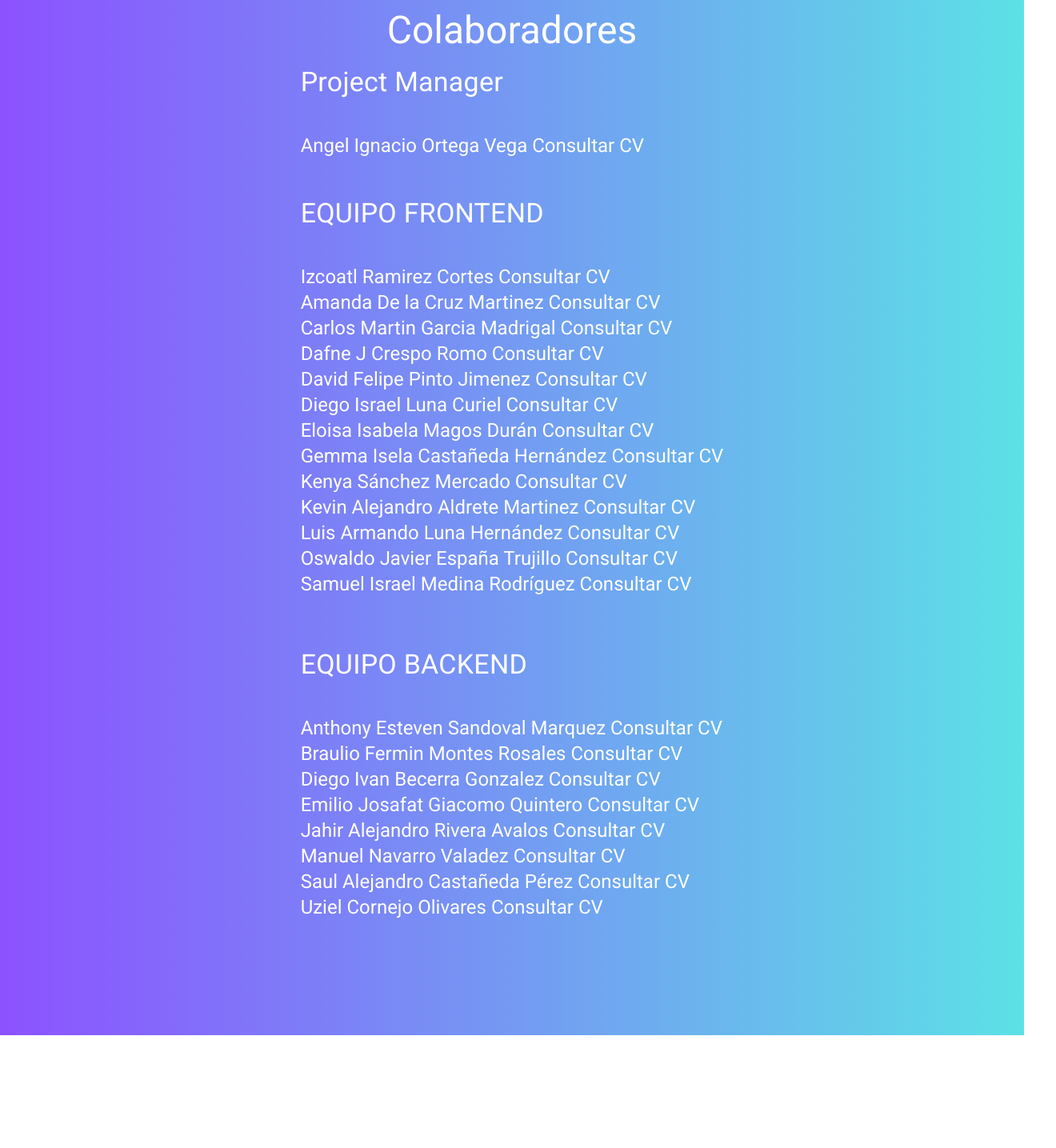
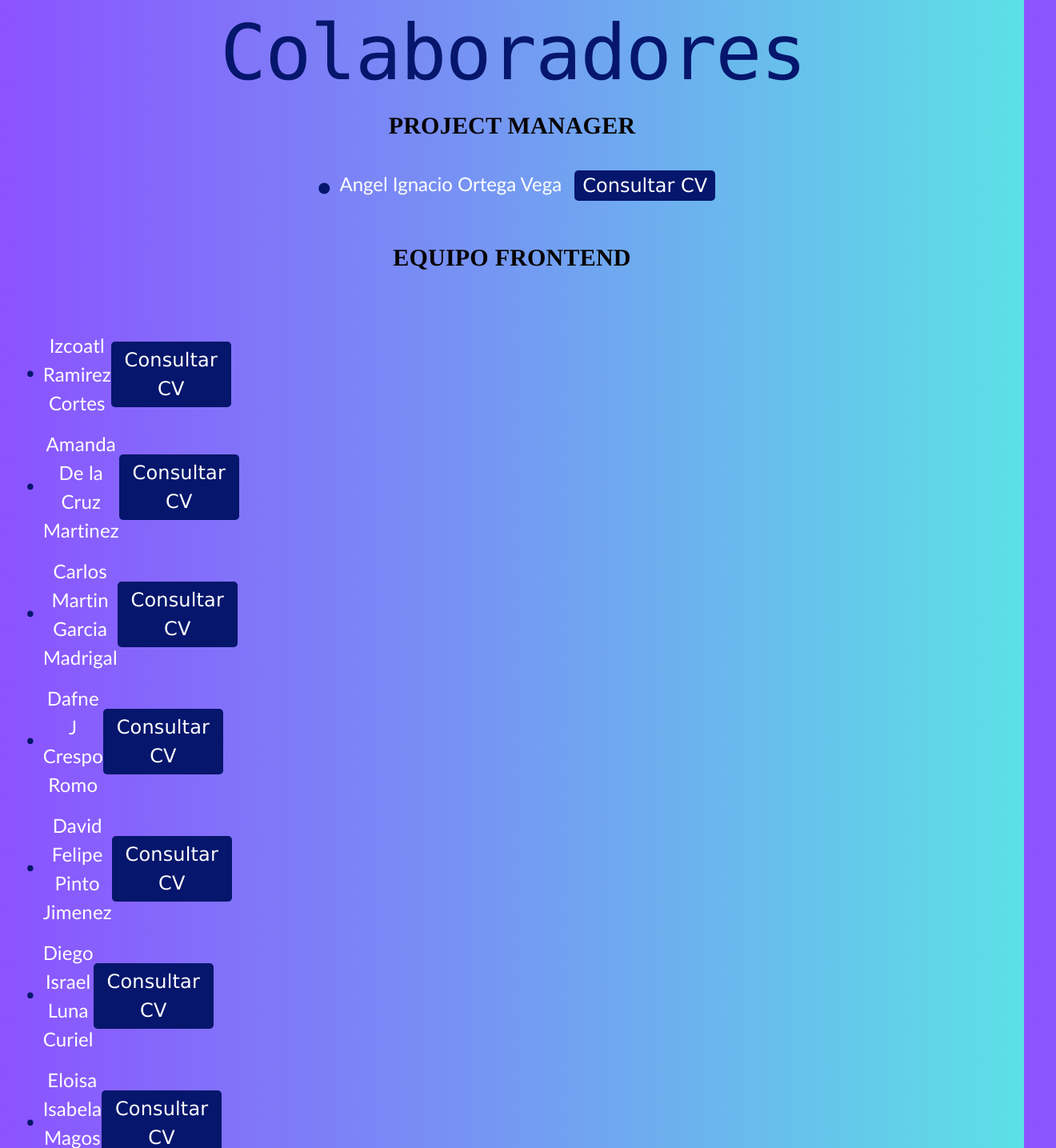
Before and after one commit to IzcoatlRamirez/client-notfriv, a React (Vite) app: page /about in a window 1280 px wide. Shown: the part 120-1555 px from the top of the page at 80% size, 1320 px wide, since content can reach past the window. Before the commit the page ends 1414 px from the top, so only its background shows below. Built offline with nearby package versions, Linux system fonts and the light colour scheme.

Commit message:
estilos para el about
se agregaron estilos para el about

```diff
--- a/src/components/CollaboratorCard.tsx
+++ b/src/components/CollaboratorCard.tsx
@@ -4,42 +4,9 @@ import {Typography } from "@mui/material";
   function CollaboratorCard(){
    return(
     <div>
-      <Typography variant="h4" sx={{ color: "white" }}>
-      Project Manager<br/><br/>
-      </Typography>
+
       <Typography variant="h5" sx={{ color: "white" }}>
-      Angel Ignacio Ortega Vega <a  style={{color: "white",textDecoration: "none",}} href="https://angelortega03.github.io/">Consultar CV<br/></a>
-      </Typography><br/><br/>
-      <Typography variant="h4" sx={{ color: "white" }}>
-        EQUIPO FRONTEND<br/><br/>
-      </Typography>
-    <Typography variant="h5" sx={{ color: "white" }}>
-    Izcoatl Ramirez Cortes <a style={{color: "white",textDecoration: "none",}} href="https://izcoatlramirez.github.io/react-curriculum-app/">Consultar CV<br/></a>
-    Amanda De la Cruz Martinez <a style={{color: "white",textDecoration: "none",}} href="https://amandanomad.github.io/personalCv/">Consultar CV <br/></a>
-    Carlos Martin Garcia Madrigal <a style={{color: "white",textDecoration: "none",}}href="https://carlos-garcia09.github.io/">Consultar CV <br/></a>
-    Dafne J Crespo Romo <a style={{color: "white",textDecoration: "none",}}href="https://cvdaf.daffcrespo.repl.co/?authuser=0&hl=es">Consultar CV  <br/></a>
-    David Felipe Pinto Jimenez <a style={{color: "white",textDecoration: "none",}}href="https://davidpinto02.github.io/curriculum/">Consultar CV <br/></a>
-    Diego Israel Luna Curiel <a style={{color: "white",textDecoration: "none",}}href="https://diegolunacuriel.github.io/Maquetado-HTML-CSS/">Consultar CV <br/></a>
-    Eloisa Isabela Magos Durán <a style={{color: "white",textDecoration: "none",}}href="https://isabela-magos-maquetado-html-css.netlify.app/">Consultar CV <br/></a>
-    Gemma Isela Castañeda Hernández <a style={{color: "white",textDecoration: "none",}}href="https://gemmacastaneda9048.github.io/master/">Consultar CV <br/></a>
-    Kenya Sánchez Mercado <a style={{color: "white",textDecoration: "none",}}href="https://kenyamercado.github.io/t01-maquetado-html-css/">Consultar CV <br/></a>
-    Kevin Alejandro Aldrete Martinez <a style={{color: "white",textDecoration: "none",}}href="https://astounding-pudding-320da8.netlify.app">Consultar CV <br/></a>
-    Luis Armando Luna Hernández <a style={{color: "white",textDecoration: "none",}}href="https://battlesimphony13.github.io/Curriculum-Vitae-LUNA-HERNANDEZ-LUIS-ARMANDO/">Consultar CV <br/></a>
-    Oswaldo Javier España Trujillo <a style={{color: "white",textDecoration: "none",}}href="https://cv-oswaldo-espana.onrender.com/">Consultar CV <br/></a>
-    Samuel Israel Medina Rodríguez <a style={{color: "white",textDecoration: "none",}}href="https://samuelimr.github.io/my_CV/">Consultar CV <br/></a><br/><br/>
-    </Typography>
-      <Typography variant="h4" sx={{ color: "white" }}>
-        EQUIPO BACKEND<br/><br/>
-      </Typography>
-      <Typography variant="h5" sx={{ color: "white" }}>
-      Anthony Esteven Sandoval Marquez <a style={{color: "white",textDecoration: "none",}}href="https://zaikron.github.io/PROGINT_TRAB1_CV/">Consultar CV <br/></a>
-      Braulio Fermin Montes Rosales <a style={{color: "white",textDecoration: "none",}}href="https://mbraulio.github.io/cv/">Consultar CV <br/></a>
-      Diego Ivan Becerra Gonzalez <a style={{color: "white",textDecoration: "none",}}href="https://github.com/diegoivan1987/ProgInt/blob/tarea1/cv.pdf">Consultar CV <br/></a>
-      Emilio Josafat Giacomo Quintero <a style={{color: "white",textDecoration: "none",}}href="https://adoptsomekids.github.io/Maquetado-en-Html-Css-CV/">Consultar CV <br/></a>
-      Jahir Alejandro Rivera Avalos <a style={{color: "white",textDecoration: "none",}}href="https://imjahirrivera.github.io/">Consultar CV <br/></a>
-      Manuel Navarro Valadez <a style={{color: "white",textDecoration: "none",}}href="https://molki3.github.io/PPI-RESUME/">Consultar CV <br/></a>
-      Saul Alejandro Castañeda Pérez <a style={{color: "white",textDecoration: "none",}}href=" https://enpanada.github.io/CV_Template/">Consultar CV  <br/></a>
-      Uziel Cornejo Olivares <a style={{color: "white",textDecoration: "none",}}href="https://rr-uzi.github.io">Consultar CV <br/></a>
+
       </Typography><br/><br/><br/><br/><br/><br/>
     </div>
    );
--- a/src/pages/AboutPage.tsx
+++ b/src/pages/AboutPage.tsx
@@ -1,9 +1,72 @@
 import TopBar from "../components/TopBar";
 import CollaboratorCard from "../components/CollaboratorCard";
-import { Box,Typography } from "@mui/material";
+import { Box, Typography } from "@mui/material";
+import React from "react";
 
-function AboutPage(){
-    return(
+interface Collaborator {
+  name: string;
+  cvLink: string;
+}
+
+const ListItem: React.FC<Collaborator> = ({ name, cvLink }) => (
+  <li style={{ marginBottom: '15px', fontSize: '24px', display: 'flex', alignItems: 'center' }}>
+    <span style={{ fontWeight: 'bold', color: '#05166C', fontSize: '32px', verticalAlign: 'middle', marginRight: '10px' }}>•</span>
+    <div style={{ display: 'flex', alignItems: 'center', flex: '1', justifyContent: 'space-between', paddingRight: '1000px' }}>
+      <span style={{ color: 'white', fontFamily: 'optima' }}>{name}</span>
+      <a
+        style={{
+          color: 'white',
+          textDecoration: 'none',
+          padding: '5px 10px',
+          borderRadius: '5px',
+          backgroundColor: '#05166C',
+          fontFamily: 'geneva',
+          minWidth: '150px',
+          textAlign: 'center',
+        }}
+        href={cvLink}
+        target="_blank"
+        rel="noopener noreferrer"
+      >
+        Consultar CV
+      </a>
+    </div>
+  </li>
+);
+
+function AboutPage() {
+
+  const collaboratorsF = [
+    { name: 'Izcoatl Ramirez Cortes', cvLink: 'https://izcoatlramirez.github.io/react-curriculum-app/' },
+    { name: 'Amanda De la Cruz Martinez', cvLink: 'https://amandanomad.github.io/personalCv/' },
+    { name: 'Carlos Martin Garcia Madrigal', cvLink: 'https://carlos-garcia09.github.io/' },
+    { name: 'Dafne J Crespo Romo', cvLink: 'https://cvdaf.daffcrespo.repl.co/?authuser=0&hl=es' },
+    { name: 'David Felipe Pinto Jimenez', cvLink: 'https://davidpinto02.github.io/curriculum/' },
+    { name: 'Diego Israel Luna Curiel', cvLink: 'https://diegolunacuriel.github.io/Maquetado-HTML-CSS/' },
+    { name: 'Eloisa Isabela Magos Durán', cvLink: 'https://isabela-magos-maquetado-html-css.netlify.app/' },
+    { name: 'Gemma Isela Castañeda Hernández', cvLink: 'https://gemmacastaneda9048.github.io/master/' },
+    { name: 'Kenya Sánchez Mercado', cvLink: 'https://kenyamercado.github.io/t01-maquetado-html-css/' },
+    { name: 'Kevin Alejandro Aldrete Martinez', cvLink: 'https://astounding-pudding-320da8.netlify.app' },
+    { name: 'Luis Armando Luna Hernández', cvLink: 'https://battlesimphony13.github.io/Curriculum-Vitae-LUNA-HERNANDEZ-LUIS-ARMANDO/' },
+    { name: 'Oswaldo Javier España Trujillo ', cvLink: 'https://cv-oswaldo-espana.onrender.com/' },
+    { name: 'Samuel Israel Medina Rodríguez', cvLink: 'https://samuelimr.github.io/my_CV/' },
+
+
+  ];
+
+  const collaboratorsB = [
+
+    { name: 'Anthony Esteven Sandoval Marquez', cvLink: 'https://zaikron.github.io/PROGINT_TRAB1_CV/' },
+    { name: 'Braulio Fermin Montes Rosales', cvLink: 'https://mbraulio.github.io/cv/' },
+    { name: 'Diego Ivan Becerra Gonzalez', cvLink: 'https://github.com/diegoivan1987/ProgInt/blob/tarea1/cv.pdf' },
+    { name: 'Emilio Josafat Giacomo Quintero ', cvLink: 'https://adoptsomekids.github.io/Maquetado-en-Html-Css-CV/' },
+    { name: 'Jahir Alejandro Rivera Avalos', cvLink: 'https://imjahirrivera.github.io/' },
+    { name: 'Manuel Navarro Valadez', cvLink: 'https://molki3.github.io/PPI-RESUME/' },
+    { name: 'Saul Alejandro Castañeda Pérez', cvLink: 'https://enpanada.github.io/CV_Template/' },
+    { name: 'Uziel Cornejo Olivares', cvLink: 'https://rr-uzi.github.io' }
+  ]
+
+  return (
     <>
       <Box
         sx={{
@@ -32,12 +95,38 @@ function AboutPage(){
             marginTop: "20px",
           }}
         >
-              <Typography variant="h3" style={{ color: "white" }}>
+          <Typography variant="h1" style={{ color: "#05166C", fontFamily: "monaco" }}>
             Colaboradores
           </Typography>
         </Box>
 
-            <CollaboratorCard/>
+        <Typography variant="h4" sx={{ color: "#070301", fontWeight: 'bold', fontSize: 30, fontFamily: "Times" }}>
+          PROJECT MANAGER<br /><br />
+        </Typography>
+        <Typography variant="h5" sx={{ color: "white", fontFamily: "optima", marginLeft: '10px'  }}>
+        <span style={{ color: '#05166C', fontWeight: 'bold', fontSize: '32px', verticalAlign: 'middle', marginRight: '10px' }}>•</span>Angel Ignacio Ortega Vega <a style={{ color: "white", textDecoration: 'none', marginLeft: '10px', padding: '5px 10px', borderRadius: '5px', backgroundColor: '#05166C', fontFamily: "geneva"}} href="https://angelortega03.github.io/">Consultar CV<br /></a>
+        </Typography><br /><br />
+        <Typography variant="h4" sx={{ color: "#070301", fontWeight: 'bold', fontSize: 30, fontFamily: "Times" }}>
+          EQUIPO FRONTEND<br /><br /><br/>
+        </Typography>
+        <ul style={{ listStyleType: 'none', padding: 0, width: '100%', textAlign: 'center' }}>
+          {collaboratorsF.map((collaborator, index) => (
+            <ListItem key={index} name={collaborator.name} cvLink={collaborator.cvLink} />
+          ))}
+        </ul>
+
+        <br/><br/><br/>
+        <Typography variant="h4" sx={{ color: "#070301", fontWeight: 'bold', fontSize: 30, fontFamily: "Times" }}>
+          EQUIPO BACKEND<br /><br /><br/>
+        </Typography>
+
+        <ul style={{ listStyleType: 'none', padding: 0, width: '100%', textAlign: 'center' }}>
+          {collaboratorsB.map((collaborator, index) => (
+            <ListItem key={index} name={collaborator.name} cvLink={collaborator.cvLink} />
+          ))}
+        </ul>
+
+        <CollaboratorCard />
       </Box>
     </>
   );
```
Lines whose indentation alone changed are shown as unchanged.
